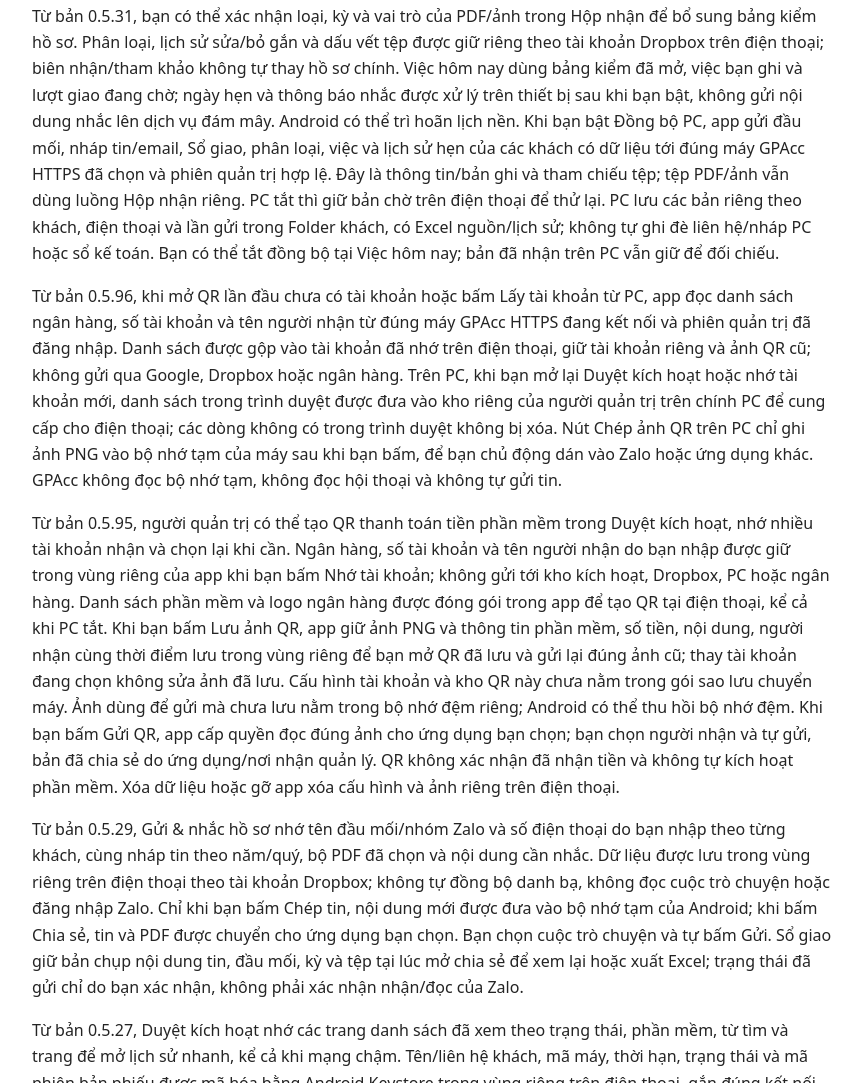
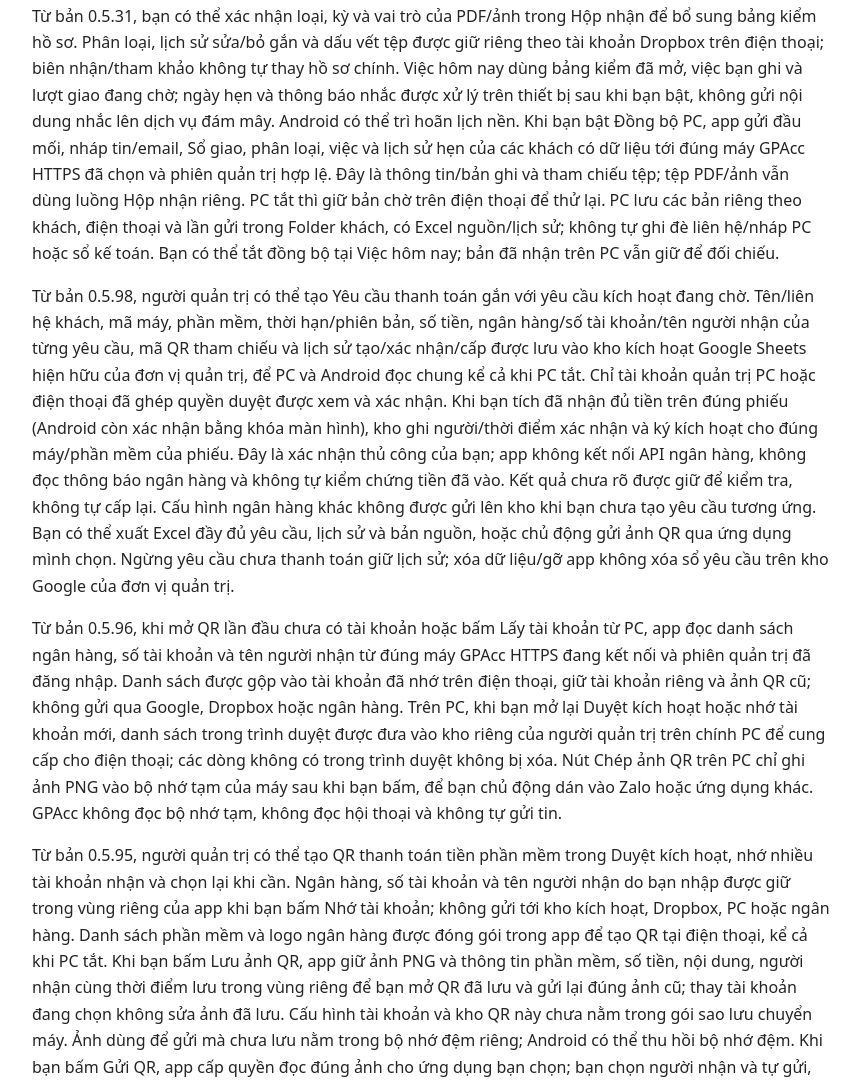
Before and after one commit to quocphuoc88/GPAcc-Mobile-Info, a plain HTML site: page index.html in a window 1280 px wide. Shown: the part 5377-6460 px from the top of the page, without its empty margins (208-1070 px from the left). Drawn offline with Linux system fonts and the light colour scheme.

Commit message:
Document manual payment orders and receipt activation in GPAcc 0.5.98

```diff
--- a/index.html
+++ b/index.html
@@ -35,6 +35,7 @@
 <p>Chữ đọc được, gợi ý, tiến độ, giới hạn phần đã đọc và dấu vết tệp được lưu riêng theo tài khoản Dropbox trên điện thoại. Bạn phải kiểm và xác nhận trước khi gắn khách/năm; ứng dụng không tự chọn khi có nhiều MST hoặc năm. Tìm nội dung Hộp nhận chỉ tìm các tệp đã được bạn yêu cầu đọc tại đó; việc đọc PDF/ảnh trực tiếp trên Dropbox từ bản 0.5.40 dùng phạm vi và chỉ mục riêng như mô tả ở trên. Bạn có thể lấy Excel để kiểm nguồn và nội dung đã đọc. Rà hồ sơ tất cả khách chỉ đọc danh mục của từng khách trong kỳ đã chọn, lưu bảng kiểm và từng lần thử trên điện thoại; lỗi nguồn, năm chưa có và mục chưa thấy được phân biệt, không tự bật nhắc hạn cho toàn bộ khách.</p>
 <p>Sao lưu điện thoại tạo tệp .gpacc mã hóa bằng mật khẩu bạn nhập trong hộp Android, gồm đầu mối, nháp, Sổ giao, việc/ngày hẹn, phân loại, kết quả đọc chữ, bảng kiểm và các tệp riêng đang được những bản ghi này tham chiếu. Bạn chủ động lưu hoặc chuyển bản sao qua trình Lưu/Chia sẻ của Android; GPAcc không tự tải bản sao lên Dropbox. Bản sao không chứa mật khẩu Dropbox/Easy, phiên PC, khóa Android Keystore hoặc quyền duyệt kích hoạt. Khôi phục cần cùng tài khoản Dropbox và mật khẩu bản sao; dữ liệu đang có không bị ghi đè bằng bản khác và tự đồng bộ PC giữ tắt. Mật khẩu sao lưu không được gửi cho Google, Dropbox hoặc PC và GPAcc không giữ bản để khôi phục mật khẩu. Các bản đã lưu/chia sẻ bên ngoài vùng riêng ứng dụng cần được quản lý tại nơi nhận; mất mật khẩu thì không mở được bản sao.</p>
 <p>Từ bản 0.5.31, bạn có thể xác nhận loại, kỳ và vai trò của PDF/ảnh trong Hộp nhận để bổ sung bảng kiểm hồ sơ. Phân loại, lịch sử sửa/bỏ gắn và dấu vết tệp được giữ riêng theo tài khoản Dropbox trên điện thoại; biên nhận/tham khảo không tự thay hồ sơ chính. Việc hôm nay dùng bảng kiểm đã mở, việc bạn ghi và lượt giao đang chờ; ngày hẹn và thông báo nhắc được xử lý trên thiết bị sau khi bạn bật, không gửi nội dung nhắc lên dịch vụ đám mây. Android có thể trì hoãn lịch nền. Khi bạn bật Đồng bộ PC, app gửi đầu mối, nháp tin/email, Sổ giao, phân loại, việc và lịch sử hẹn của các khách có dữ liệu tới đúng máy GPAcc HTTPS đã chọn và phiên quản trị hợp lệ. Đây là thông tin/bản ghi và tham chiếu tệp; tệp PDF/ảnh vẫn dùng luồng Hộp nhận riêng. PC tắt thì giữ bản chờ trên điện thoại để thử lại. PC lưu các bản riêng theo khách, điện thoại và lần gửi trong Folder khách, có Excel nguồn/lịch sử; không tự ghi đè liên hệ/nháp PC hoặc sổ kế toán. Bạn có thể tắt đồng bộ tại Việc hôm nay; bản đã nhận trên PC vẫn giữ để đối chiếu.</p>
+<p>Từ bản 0.5.98, người quản trị có thể tạo Yêu cầu thanh toán gắn với yêu cầu kích hoạt đang chờ. Tên/liên hệ khách, mã máy, phần mềm, thời hạn/phiên bản, số tiền, ngân hàng/số tài khoản/tên người nhận của từng yêu cầu, mã QR tham chiếu và lịch sử tạo/xác nhận/cấp được lưu vào kho kích hoạt Google Sheets hiện hữu của đơn vị quản trị, để PC và Android đọc chung kể cả khi PC tắt. Chỉ tài khoản quản trị PC hoặc điện thoại đã ghép quyền duyệt được xem và xác nhận. Khi bạn tích đã nhận đủ tiền trên đúng phiếu (Android còn xác nhận bằng khóa màn hình), kho ghi người/thời điểm xác nhận và ký kích hoạt cho đúng máy/phần mềm của phiếu. Đây là xác nhận thủ công của bạn; app không kết nối API ngân hàng, không đọc thông báo ngân hàng và không tự kiểm chứng tiền đã vào. Kết quả chưa rõ được giữ để kiểm tra, không tự cấp lại. Cấu hình ngân hàng khác không được gửi lên kho khi bạn chưa tạo yêu cầu tương ứng. Bạn có thể xuất Excel đầy đủ yêu cầu, lịch sử và bản nguồn, hoặc chủ động gửi ảnh QR qua ứng dụng mình chọn. Ngừng yêu cầu chưa thanh toán giữ lịch sử; xóa dữ liệu/gỡ app không xóa sổ yêu cầu trên kho Google của đơn vị quản trị.</p>
 <p>Từ bản 0.5.96, khi mở QR lần đầu chưa có tài khoản hoặc bấm Lấy tài khoản từ PC, app đọc danh sách ngân hàng, số tài khoản và tên người nhận từ đúng máy GPAcc HTTPS đang kết nối và phiên quản trị đã đăng nhập. Danh sách được gộp vào tài khoản đã nhớ trên điện thoại, giữ tài khoản riêng và ảnh QR cũ; không gửi qua Google, Dropbox hoặc ngân hàng. Trên PC, khi bạn mở lại Duyệt kích hoạt hoặc nhớ tài khoản mới, danh sách trong trình duyệt được đưa vào kho riêng của người quản trị trên chính PC để cung cấp cho điện thoại; các dòng không có trong trình duyệt không bị xóa. Nút Chép ảnh QR trên PC chỉ ghi ảnh PNG vào bộ nhớ tạm của máy sau khi bạn bấm, để bạn chủ động dán vào Zalo hoặc ứng dụng khác. GPAcc không đọc bộ nhớ tạm, không đọc hội thoại và không tự gửi tin.</p>
 <p>Từ bản 0.5.95, người quản trị có thể tạo QR thanh toán tiền phần mềm trong Duyệt kích hoạt, nhớ nhiều tài khoản nhận và chọn lại khi cần. Ngân hàng, số tài khoản và tên người nhận do bạn nhập được giữ trong vùng riêng của app khi bạn bấm Nhớ tài khoản; không gửi tới kho kích hoạt, Dropbox, PC hoặc ngân hàng. Danh sách phần mềm và logo ngân hàng được đóng gói trong app để tạo QR tại điện thoại, kể cả khi PC tắt. Khi bạn bấm Lưu ảnh QR, app giữ ảnh PNG và thông tin phần mềm, số tiền, nội dung, người nhận cùng thời điểm lưu trong vùng riêng để bạn mở QR đã lưu và gửi lại đúng ảnh cũ; thay tài khoản đang chọn không sửa ảnh đã lưu. Cấu hình tài khoản và kho QR này chưa nằm trong gói sao lưu chuyển máy. Ảnh dùng để gửi mà chưa lưu nằm trong bộ nhớ đệm riêng; Android có thể thu hồi bộ nhớ đệm. Khi bạn bấm Gửi QR, app cấp quyền đọc đúng ảnh cho ứng dụng bạn chọn; bạn chọn người nhận và tự gửi, bản đã chia sẻ do ứng dụng/nơi nhận quản lý. QR không xác nhận đã nhận tiền và không tự kích hoạt phần mềm. Xóa dữ liệu hoặc gỡ app xóa cấu hình và ảnh riêng trên điện thoại.</p>
 <p>Từ bản 0.5.29, Gửi &amp; nhắc hồ sơ nhớ tên đầu mối/nhóm Zalo và số điện thoại do bạn nhập theo từng khách, cùng nháp tin theo năm/quý, bộ PDF đã chọn và nội dung cần nhắc. Dữ liệu được lưu trong vùng riêng trên điện thoại theo tài khoản Dropbox; không tự đồng bộ danh bạ, không đọc cuộc trò chuyện hoặc đăng nhập Zalo. Chỉ khi bạn bấm Chép tin, nội dung mới được đưa vào bộ nhớ tạm của Android; khi bấm Chia sẻ, tin và PDF được chuyển cho ứng dụng bạn chọn. Bạn chọn cuộc trò chuyện và tự bấm Gửi. Sổ giao giữ bản chụp nội dung tin, đầu mối, kỳ và tệp tại lúc mở chia sẻ để xem lại hoặc xuất Excel; trạng thái đã gửi chỉ do bạn xác nhận, không phải xác nhận nhận/đọc của Zalo.</p>
```
